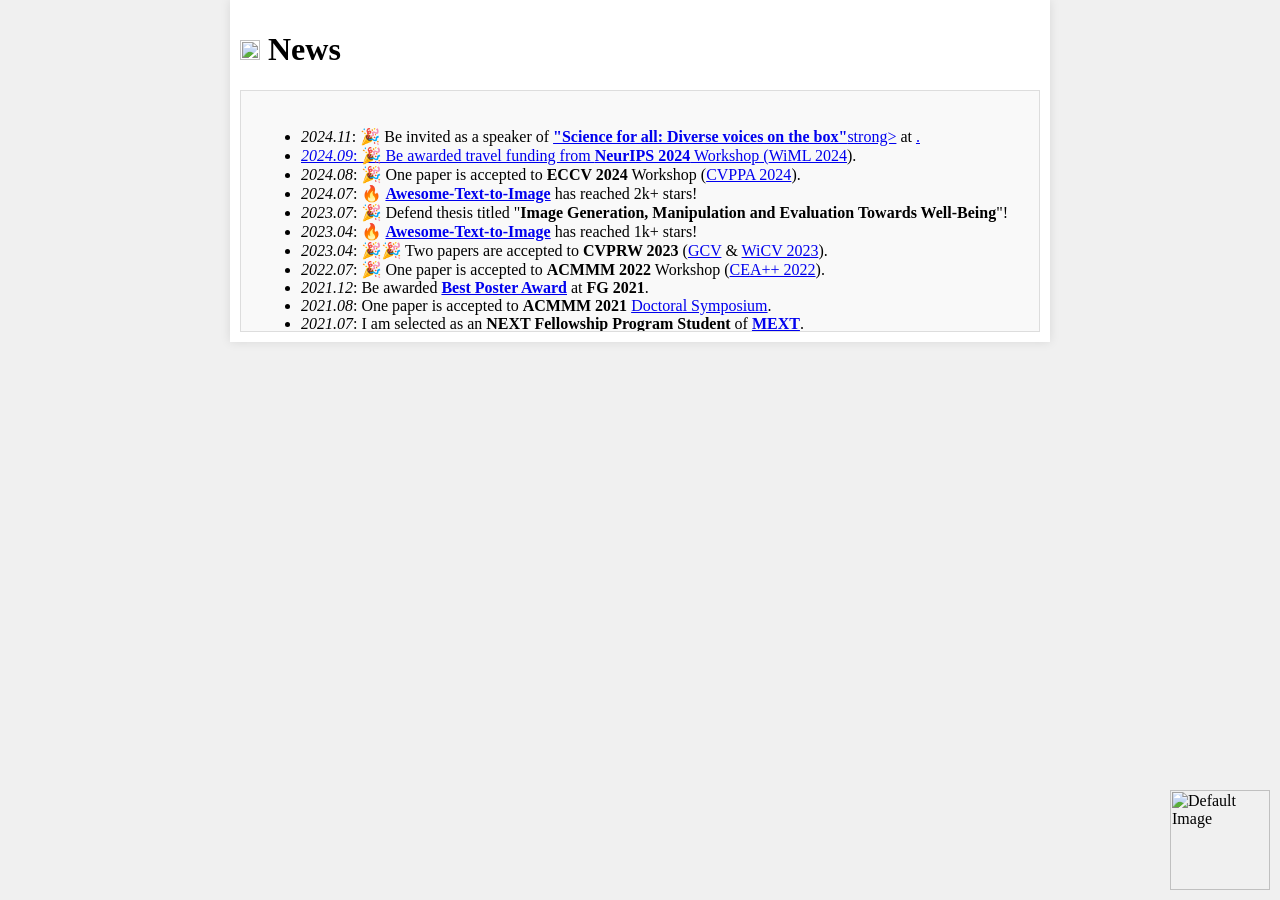
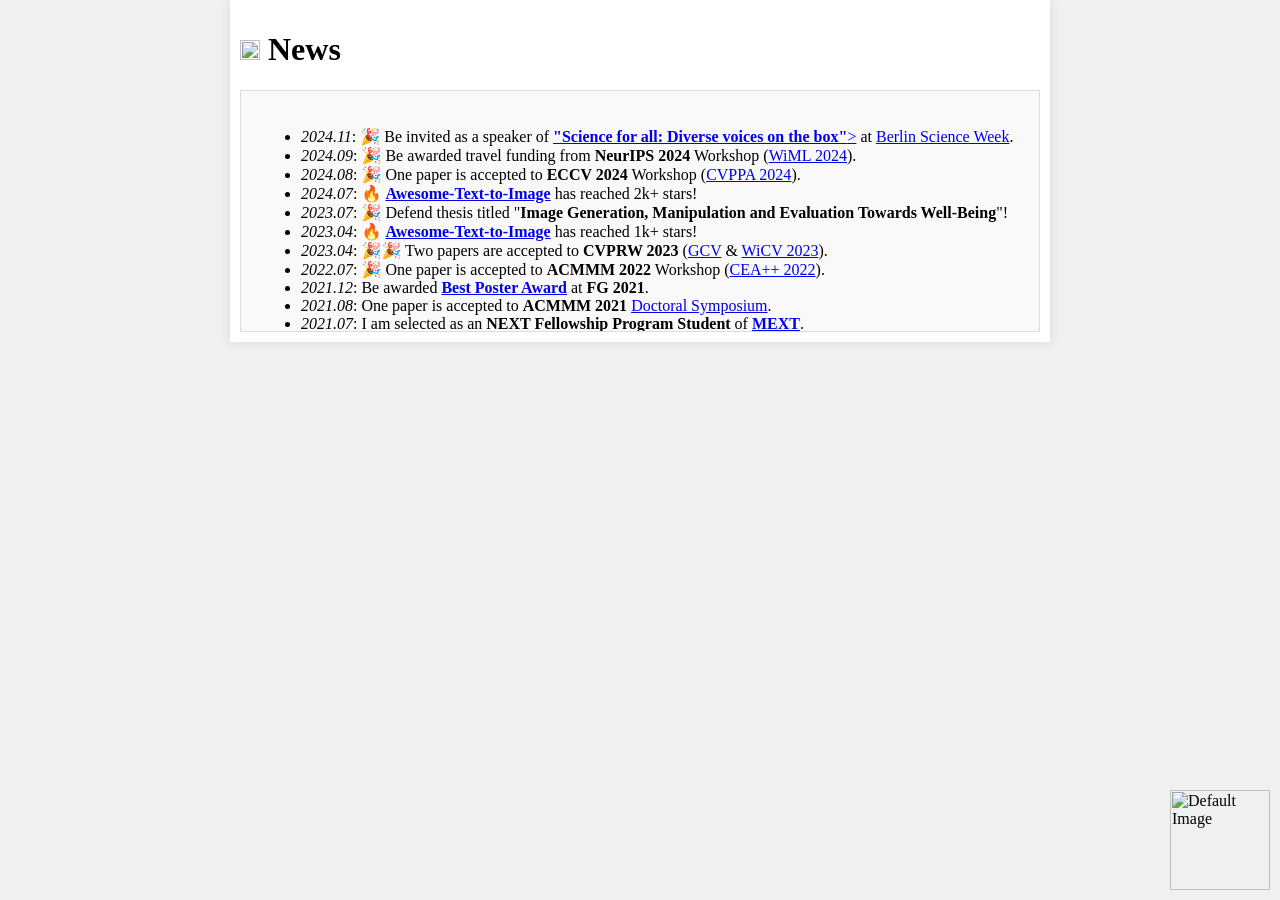
Before and after one commit to ElizaZhou96/ElizaZhou96.github.io, a Jekyll site: the page _pages/NewsPage.html, which Jekyll copies as it is, in a window 1280 px wide. Built offline with Jekyll 4.4.1, drawn with Linux system fonts in a browser that asks for light colours.

Commit message:
Update NewsPage.html

```diff
--- a/_pages/NewsPage.html
+++ b/_pages/NewsPage.html
@@ -62,7 +62,7 @@
         <h1><img src="images/sparks/graduation.png" alt="Decorative Image" width="20" height="20"> News</h1>
         <div class="scrollable">
             <ul>
-	    <li class="has-line-data" data-line-start="13" data-line-end="12"><em>2024.11</em>: 🎉 Be invited as a speaker of <a href="https://berlinscienceweek.com/programme/science-all-diverse-voices-box"><strong>"Science for all: Diverse voices on the box"</strong>strong></a> at <a href="https://berlinscienceweek.com/"Berlin Science Week</a>.</li>
+	    <li class="has-line-data" data-line-start="13" data-line-end="12"><em>2024.11</em>: 🎉 Be invited as a speaker of <a href="https://berlinscienceweek.com/programme/science-all-diverse-voices-box"><strong>"Science for all: Diverse voices on the box"</strong>></a> at <a href="https://berlinscienceweek.com/">Berlin Science Week</a>.</li>
 	    <li class="has-line-data" data-line-start="12" data-line-end="11"><em>2024.09</em>: 🎉 Be awarded travel funding from <strong>NeurIPS 2024</strong> Workshop (<a href="https://sites.google.com/wimlworkshop.org/wiml-2024/home?authuser=0">WiML 2024</a>).</li>
             <li class="has-line-data" data-line-start="11" data-line-end="10"><em>2024.08</em>: 🎉 One paper is accepted to <strong>ECCV 2024</strong> Workshop (<a href="https://cvppa2024.github.io/">CVPPA 2024</a>).</li>
 	    <li class="has-line-data" data-line-start="10" data-line-end="9"><em>2024.07</em>: 🔥 <a href="https://github.com/Yutong-Zhou-cv/Awesome-Text-to-Image"><strong>Awesome-Text-to-Image</strong></a> has reached 2k+ stars!</li>
```
